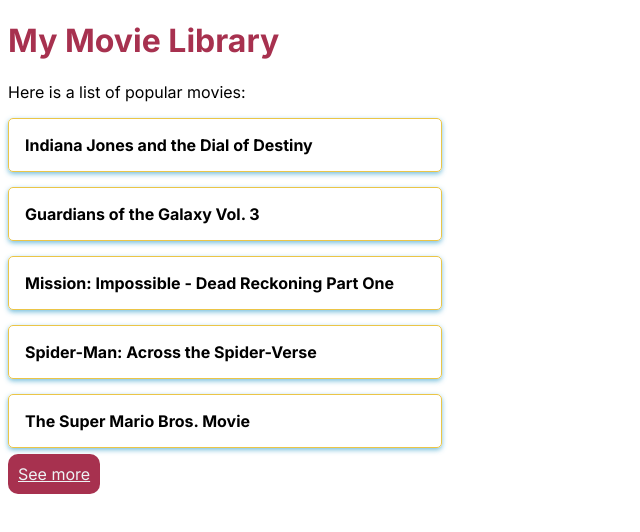
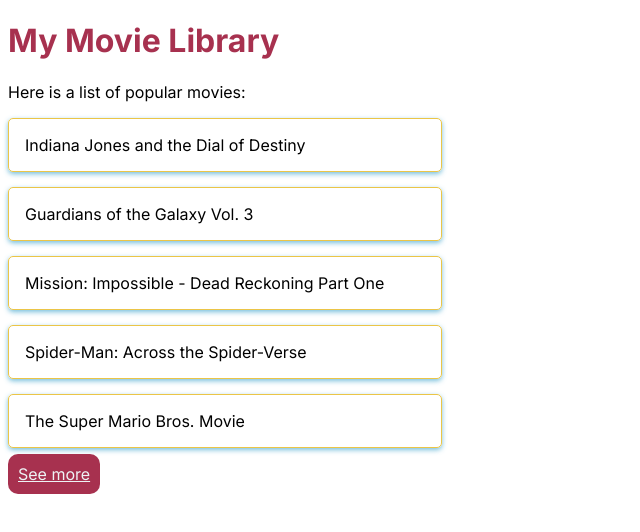
Before and after one commit to KPenzes/fake-letterboxd, a Next.js app: page / in a window 1280 px wide. Shown: the top 532 px of the page, without its empty margins (0-640 px from the left). Built offline with nearby package versions, Linux system fonts and the light colour scheme.

Commit message:
Halfway thru component lesson

```diff
--- a/src/app/page.js
+++ b/src/app/page.js
@@ -5,26 +5,21 @@
   // const uppercaseTitle = false
   // const displayEndMessage = true
   const seeMoreDomain = 'www.themoviedb.org'
-
   const movies = [
     { id: 0, title: 'Indiana Jones and the Dial of Destiny' },
     { id: 1, title: 'Guardians of the Galaxy Vol. 3' },
     { id: 2, title: 'Mission: Impossible - Dead Reckoning Part One' },
     { id: 3, title: 'Spider-Man: Across the Spider-Verse', featured: true },
-    { id: 4, title: 'The Super Mario Bros. Movie' },
+    { id: 4, title: 'The Super Mario Bros. Movie' }
   ]
-
 
   return (
     <main>
 
       <h1>{displayTitle && appTitle}</h1>
       <p>Here is a list of popular movies:</p>
-      <ul className="movie-list">
-        {movies.map((movie) => (
-          <li key={movie.id} className='featured'>{movie.title}</li>
-        ))}
-      </ul>
+
+      <MovieList movies={movies}/>
 
       <p>
         {hasMoreMovies ? (
@@ -35,3 +30,15 @@
     </main>
   )
 }
+
+
+function MovieList(props) {
+
+  return (
+    <ul className="movie-list">
+      {props.movies.map((movie) => (
+        <li key={movie.id}>{movie.title}</li>
+      ))}
+    </ul>
+  )
+}
```
